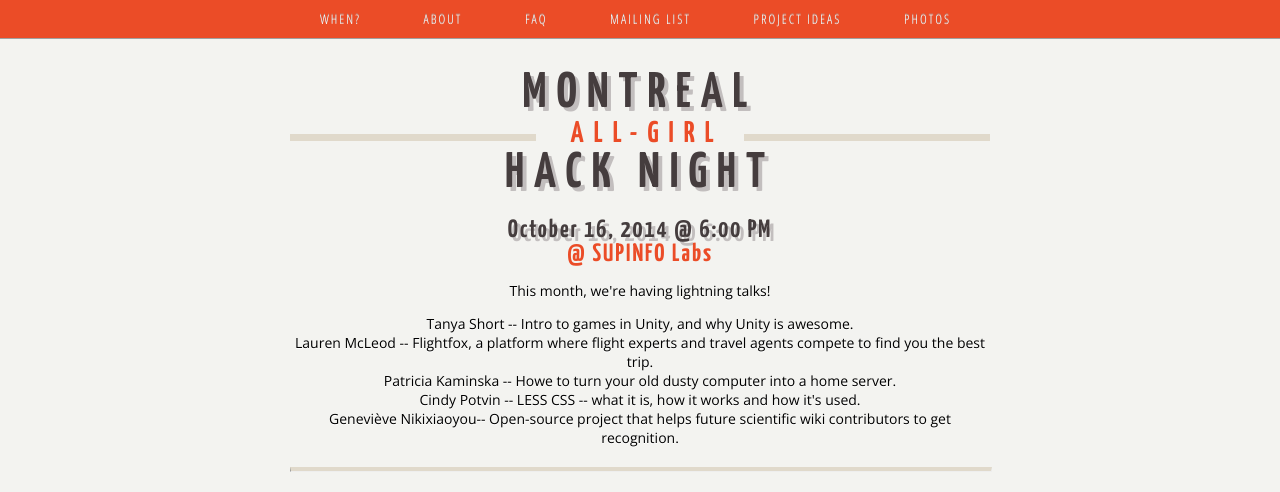
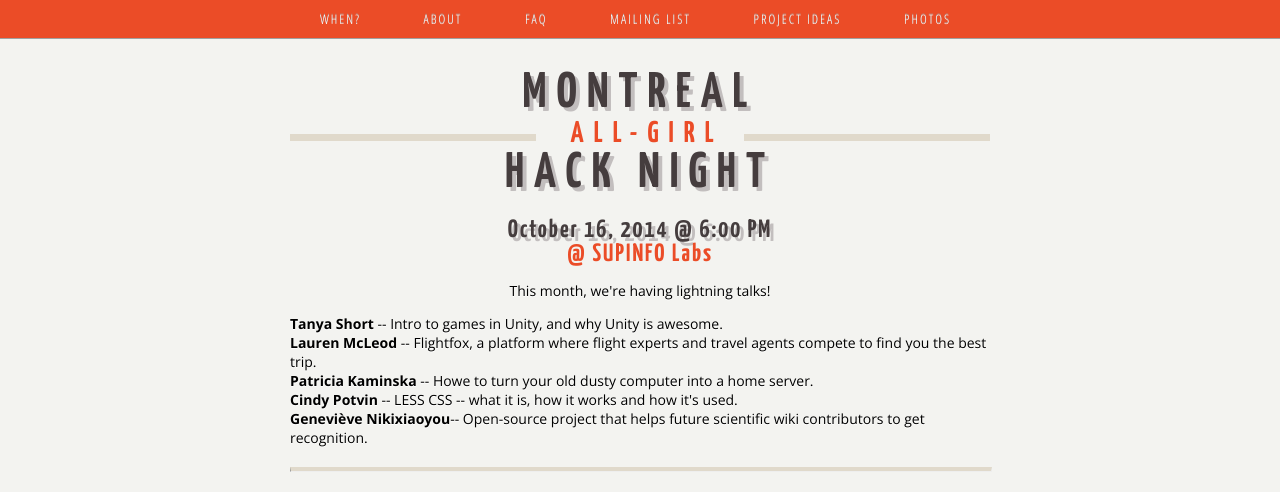
Before and after one commit to notwaldorf/hacknight, a Jekyll site: the page built from index.html, in a window 1280 px wide. Shown: the top 492 px of the page. Built offline with Jekyll 4.4.1, drawn with Linux system fonts in a browser that asks for light colours; grey boxes are pictures that could not be loaded.

Commit message:
Update index.html

```diff
--- a/index.html
+++ b/index.html
@@ -15,12 +15,12 @@ layout: page
   <h4><a href="" target="_blank">@ SUPINFO Labs</a></h4>
 
   <p>This month, we're having lightning talks! </p>
-  <p>
-    Tanya Short -- Intro to games in Unity, and why Unity is awesome. <br/>
-    Lauren McLeod -- Flightfox, a platform where flight experts and travel agents compete to find you the best trip.<br/>
-    Patricia Kaminska -- Howe to turn your old dusty computer into a home server. <br/>
-    Cindy Potvin -- LESS CSS -- what it is, how it works and how it's used.<br/>
-    Geneviève Nikixiaoyou-- Open-source project that helps future scientific wiki contributors to get recognition.<br/>
+  <p style="text-align:left">
+    <b>Tanya Short</b> -- Intro to games in Unity, and why Unity is awesome. <br/>
+    <b>Lauren McLeod</b> -- Flightfox, a platform where flight experts and travel agents compete to find you the best trip.<br/>
+    <b>Patricia Kaminska</b> -- Howe to turn your old dusty computer into a home server. <br/>
+    <b>Cindy Potvin</b> -- LESS CSS -- what it is, how it works and how it's used.<br/>
+    <b>Geneviève Nikixiaoyou</b>-- Open-source project that helps future scientific wiki contributors to get recognition.<br/>
   </p>
 
   <div class="clearfix"></div>
```
